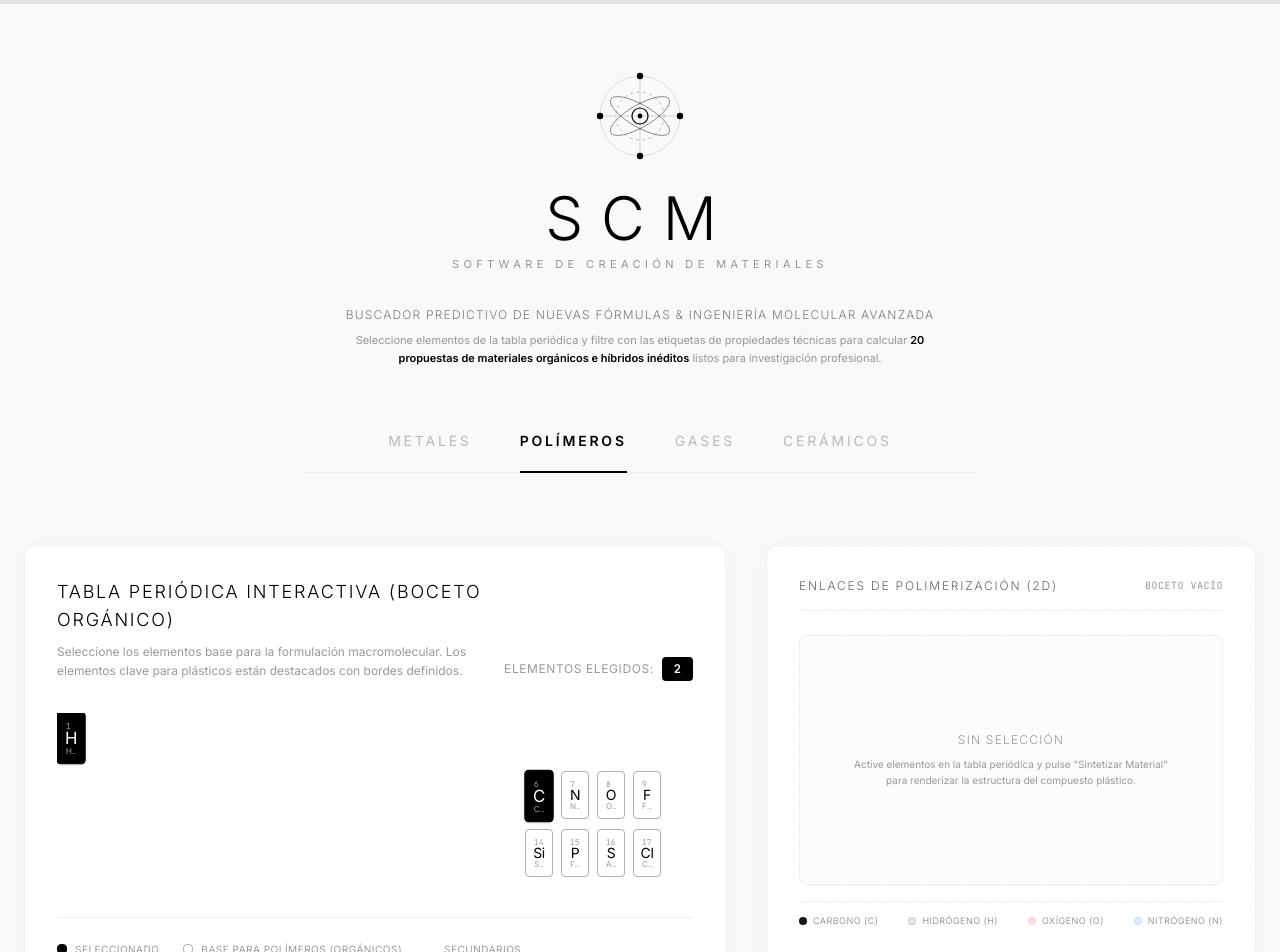
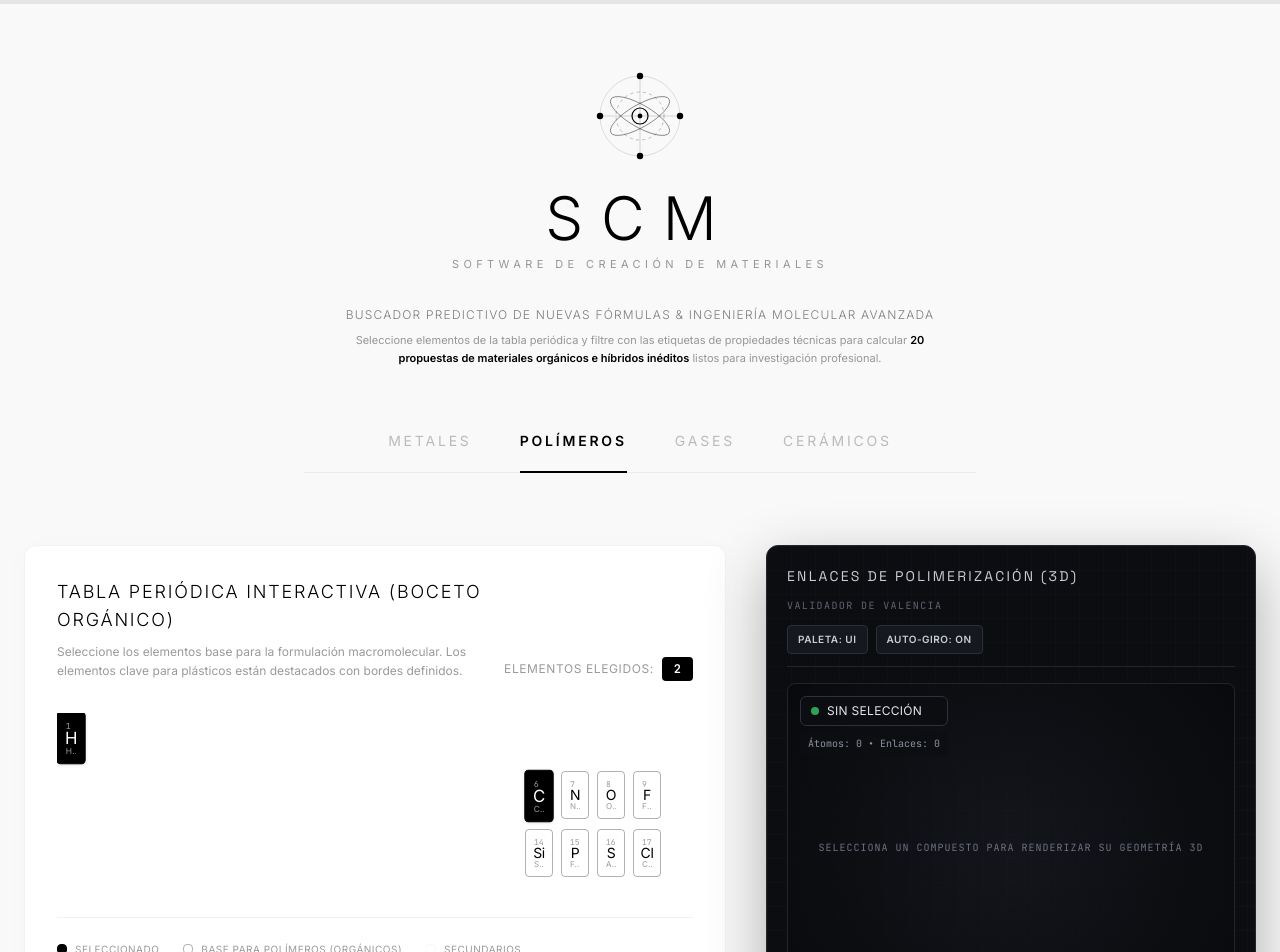
Before and after one commit to ShadowDrake-Eminence/SCM-Proyect, a Next.js app: page / in a window 1280 px wide. Shown: the top 952 px of the page. Built offline with nearby package versions, Linux system fonts and the light colour scheme.

Commit message:
Actualizacion del modelo de visualizacion molecular

```diff
--- a/package.json
+++ b/package.json
@@ -1,9 +1,11 @@
 {
   "dependencies": {
+    "@types/three": "^0.187.0",
     "lucide-react": "^1.25.0",
     "next": "^16.2.10",
     "react": "^19.2.7",
-    "react-dom": "^19.2.7"
+    "react-dom": "^19.2.7",
+    "three": "^0.187.0"
   },
   "devDependencies": {
     "@tailwindcss/postcss": "^4.3.3",
--- a/src/app/page.tsx
+++ b/src/app/page.tsx
@@ -479,6 +479,7 @@ export default function App() {
                 nodes={selectedCandidate?.molecularStructure?.nodes || []}
                 links={selectedCandidate?.molecularStructure?.links || []}
                 materialName={selectedCandidate?.name || ''}
+                formula={selectedCandidate?.formula || ''}
               />
             </div>
 
--- a/src/components/MoleculeVisualizer.tsx
+++ b/src/components/MoleculeVisualizer.tsx
@@ -1,4 +1,8 @@
-import React, { useEffect, useState } from 'react';
+'use client';
+
+import { useEffect, useRef, useState } from 'react';
+import * as THREE from 'three';
+import { OrbitControls } from 'three/examples/jsm/controls/OrbitControls.js';
 
 interface AtomNode {
   id: string;
@@ -19,197 +23,246 @@ interface MoleculeVisualizerProps {
   nodes: AtomNode[];
   links: AtomLink[];
   materialName: string;
+  formula?: string;
 }
 
-export default function MoleculeVisualizer({ nodes, links, materialName }: MoleculeVisualizerProps) {
-  const [vibrationOffset, setVibrationOffset] = useState<number>(0);
+type AtomStyle = { fill: string; ring: string; text?: string };
+
+const CPK_COLORS: Record<string, AtomStyle> = {
+  C: { fill: '#2b2d33', ring: '#6c727f' },
+  H: { fill: '#d8dce3', ring: '#ffffff', text: '#111111' },
+  O: { fill: '#a61c1c', ring: '#ea3838' },
+  N: { fill: '#1c4596', ring: '#3b73e0' },
+  F: { fill: '#288f4c', ring: '#42d475' },
+  Cl: { fill: '#1f7a3f', ring: '#34c768' },
+  Si: { fill: '#4b6e82', ring: '#6f9eb8' },
+  P: { fill: '#d97714', ring: '#ff9830' },
+  S: { fill: '#b59e1b', ring: '#ebd034', text: '#111111' },
+};
+
+const UI_COLORS: Record<string, AtomStyle> = {
+  C: { fill: '#34363b', ring: '#5a5f69' },
+  H: { fill: '#b85418', ring: '#e06b22' },
+  O: { fill: '#8f1d1d', ring: '#d63333' },
+  N: { fill: '#193b7a', ring: '#3468c7' },
+  F: { fill: '#1e6b3a', ring: '#2ea357' },
+  Cl: { fill: '#1b5e34', ring: '#2ea357' },
+  Si: { fill: '#2c5e66', ring: '#428a96' },
+  P: { fill: '#6e3582', ring: '#9f4fbd' },
+  S: { fill: '#8c7a19', ring: '#c7b02c' },
+};
+
+function getStyle(symbol: string, palette: 'ui' | 'cpk'): AtomStyle {
+  return (palette === 'ui' ? UI_COLORS : CPK_COLORS)[symbol] || { fill: '#4b5563', ring: '#9ca3af' };
+}
+
+function createLabelTexture(symbol: string, style: AtomStyle) {
+  const canvas = document.createElement('canvas');
+  canvas.width = 256;
+  canvas.height = 256;
+  const context = canvas.getContext('2d');
+  if (!context) return new THREE.CanvasTexture(canvas);
+
+  const center = 128;
+  context.beginPath();
+  context.arc(center, center, 112, 0, Math.PI * 2);
+  context.fillStyle = `${style.fill}f2`;
+  context.fill();
+  context.lineWidth = 9;
+  context.strokeStyle = style.ring;
+  context.stroke();
+  context.fillStyle = style.text || '#ffffff';
+  context.font = `bold ${symbol.length > 1 ? 70 : 88}px Arial`;
+  context.textAlign = 'center';
+  context.textBaseline = 'middle';
+  context.fillText(symbol, center, center + 3);
+
+  const texture = new THREE.CanvasTexture(canvas);
+  texture.needsUpdate = true;
+  return texture;
+}
+
+function addCylinder(
+  group: THREE.Group,
+  start: THREE.Vector3,
+  end: THREE.Vector3,
+  radius: number,
+  color: number,
+  opacity = 1,
+  offset = new THREE.Vector3(),
+) {
+  const direction = new THREE.Vector3().subVectors(end, start);
+  const length = direction.length();
+  const material = new THREE.MeshBasicMaterial({ color, transparent: opacity < 1, opacity });
+  const mesh = new THREE.Mesh(new THREE.CylinderGeometry(radius, radius, length, 10), material);
+  mesh.position.copy(start).add(end).multiplyScalar(0.5).add(offset);
+  mesh.quaternion.setFromUnitVectors(new THREE.Vector3(0, 1, 0), direction.normalize());
+  group.add(mesh);
+}
+
+export default function MoleculeVisualizer({ nodes, links, materialName, formula }: MoleculeVisualizerProps) {
+  const canvasRef = useRef<HTMLCanvasElement>(null);
+  const viewportRef = useRef<HTMLDivElement>(null);
+  const [palette, setPalette] = useState<'ui' | 'cpk'>('ui');
+  const [autoRotate, setAutoRotate] = useState(true);
 
   useEffect(() => {
-    let animId: number;
-    let t = 0;
-    const update = () => {
-      t += 0.05;
-      setVibrationOffset(Math.sin(t) * 0.4);
-      animId = requestAnimationFrame(update);
+    const canvas = canvasRef.current;
+    const viewport = viewportRef.current;
+    if (!canvas || !viewport || nodes.length === 0) return;
+
+    const renderer = new THREE.WebGLRenderer({ canvas, antialias: true, alpha: true });
+    renderer.setPixelRatio(Math.min(window.devicePixelRatio, 2));
+    renderer.setClearColor(0x000000, 0);
+
+    const scene = new THREE.Scene();
+    const camera = new THREE.PerspectiveCamera(42, 2, 0.1, 150);
+    camera.position.set(0, 1.8, 12);
+    scene.add(new THREE.AmbientLight(0xffffff, 0.82));
+    const light = new THREE.DirectionalLight(0xffffff, 0.8);
+    light.position.set(8, 12, 10);
+    scene.add(light);
+
+    const controls = new OrbitControls(camera, canvas);
+    controls.enableDamping = true;
+    controls.dampingFactor = 0.06;
+    controls.autoRotate = autoRotate;
+    controls.autoRotateSpeed = 0.9;
+
+    const molecule = new THREE.Group();
+    const positions = new Map<string, THREE.Vector3>();
+    const minX = Math.min(...nodes.map(node => node.x));
+    const maxX = Math.max(...nodes.map(node => node.x));
+    const centerX = (minX + maxX) / 2;
+    const scale = Math.max(0.013, Math.min(0.027, 7 / Math.max(1, maxX - minX)));
+
+    nodes.forEach((node) => {
+      const position = new THREE.Vector3((node.x - centerX) * scale, -(node.y - 110) * scale, (node.x % 3) * 0.12);
+      positions.set(node.id, position);
+      const style = getStyle(node.label, palette);
+      const atom = new THREE.Group();
+      atom.position.copy(position);
+      atom.add(new THREE.Mesh(
+        new THREE.SphereGeometry(Math.max(0.18, node.size * 0.018), 20, 20),
+        new THREE.MeshStandardMaterial({ color: style.fill, roughness: 0.4, metalness: 0.1 }),
+      ));
+      const label = new THREE.Sprite(new THREE.SpriteMaterial({
+        map: createLabelTexture(node.label, style),
+        depthTest: false,
+      }));
+      const labelSize = Math.max(0.46, node.size * 0.041);
+      label.scale.set(labelSize, labelSize, 1);
+      label.renderOrder = 2;
+      atom.add(label);
+      molecule.add(atom);
+    });
+
+    links.forEach((link) => {
+      const start = positions.get(link.source);
+      const end = positions.get(link.target);
+      if (!start || !end) return;
+      const direction = new THREE.Vector3().subVectors(end, start);
+      const perpendicular = new THREE.Vector3(0, 0, 1).cross(direction).normalize();
+      if (perpendicular.lengthSq() < 0.01) perpendicular.set(1, 0, 0);
+      const bondColor = link.type === 'double' ? 0x7d8594 : 0x626878;
+      if (link.type === 'double') {
+        addCylinder(molecule, start, end, 0.045, bondColor, 1, perpendicular.clone().multiplyScalar(0.085));
+        addCylinder(molecule, start, end, 0.045, bondColor, 1, perpendicular.clone().multiplyScalar(-0.085));
+      } else {
+        addCylinder(molecule, start, end, 0.052, bondColor);
+      }
+    });
+
+    scene.add(molecule);
+
+    const resize = () => {
+      const width = viewport.clientWidth;
+      const height = viewport.clientHeight;
+      renderer.setSize(width, height, false);
+      camera.aspect = width / Math.max(height, 1);
+      camera.updateProjectionMatrix();
     };
-    update();
-    return () => cancelAnimationFrame(animId);
-  }, []);
+    const observer = new ResizeObserver(resize);
+    observer.observe(viewport);
+    resize();
 
-  const minX = Math.min(...nodes.map(n => n.x), 50);
-  const maxX = Math.max(...nodes.map(n => n.x), 300);
-  const minY = Math.min(...nodes.map(n => n.y), 40);
-  const maxY = Math.max(...nodes.map(n => n.y), 160);
+    let frame = 0;
+    const animate = () => {
+      frame = requestAnimationFrame(animate);
+      controls.update();
+      renderer.render(scene, camera);
+    };
+    animate();
 
-  const width = Math.max(380, maxX - minX + 100);
-  const height = Math.max(220, maxY - minY + 100);
+    return () => {
+      cancelAnimationFrame(frame);
+      observer.disconnect();
+      controls.dispose();
+      molecule.traverse((object) => {
+        if (object instanceof THREE.Mesh || object instanceof THREE.Sprite) {
+          object.geometry?.dispose();
+          const material = object.material;
+          if (Array.isArray(material)) material.forEach(item => item.dispose());
+          else material.dispose();
+        }
+      });
+      renderer.dispose();
+    };
+  }, [nodes, links, palette, autoRotate]);
 
-  const dx = minX - 40;
-  const dy = minY - 30;
-
-  // Modern soft minimal color palette for atoms
-  const getAtomStyle = (label: string) => {
-    switch (label) {
-      case 'C':
-        return { fill: 'bg-neutral-900 text-white dark:bg-white dark:text-black', colorCode: '#171717', darkColorCode: '#ffffff' };
-      case 'H':
-        return { fill: 'bg-neutral-100 text-neutral-800 dark:bg-neutral-900 dark:text-neutral-200', colorCode: '#f5f5f5', darkColorCode: '#171717' };
-      case 'O':
-        return { fill: 'bg-red-50 text-red-700 dark:bg-red-950/40 dark:text-red-400', colorCode: '#fecaca', darkColorCode: '#7f1d1d' };
-      case 'N':
-        return { fill: 'bg-blue-50 text-blue-700 dark:bg-blue-950/40 dark:text-blue-400', colorCode: '#bfdbfe', darkColorCode: '#1e3a8a' };
-      case 'F':
-        return { fill: 'bg-emerald-50 text-emerald-700 dark:bg-emerald-950/40 dark:text-emerald-400', colorCode: '#a7f3d0', darkColorCode: '#064e3b' };
-      case 'Cl':
-        return { fill: 'bg-amber-50 text-amber-700 dark:bg-amber-950/40 dark:text-amber-400', colorCode: '#fde68a', darkColorCode: '#78350f' };
-      default:
-        return { fill: 'bg-neutral-50 text-neutral-600 dark:bg-neutral-900 dark:text-neutral-400', colorCode: '#f5f5f5', darkColorCode: '#262626' };
-    }
-  };
+  const elementSymbols = [...new Set(nodes.map(node => node.label))];
+  const atomCount = nodes.length;
+  const bondCount = links.length;
 
   return (
-    <div className="bg-white dark:bg-black/40 border border-black/5 dark:border-white/10 rounded-xl p-8 shadow-[0_4px_30px_rgba(0,0,0,0.02)] relative flex flex-col justify-between overflow-hidden">
-      {/* Background elegant grid line */}
-      <div className="absolute inset-0 bg-[linear-gradient(to_right,#00000003_1px,transparent_1px),linear-gradient(to_bottom,#00000003_1px,transparent_1px)] dark:bg-[linear-gradient(to_right,#ffffff03_1px,transparent_1px),linear-gradient(to_bottom,#ffffff03_1px,transparent_1px)] bg-[size:20px_20px] pointer-events-none" />
-
-      {/* Card Header */}
-      <div className="relative z-10 flex items-center justify-between border-b border-black/5 dark:border-white/10 pb-4 mb-6">
-        <span className="font-sans font-light text-xs text-black/60 dark:text-white/60 tracking-[0.15em] uppercase">
-          Enlaces de Polimerización (2D)
-        </span>
-        <div className="text-[10px] uppercase tracking-wider text-black/40 dark:text-white/40 font-mono">
-          {materialName ? 'Estructura Macromolecular' : 'Boceto vacío'}
+    <div className="relative overflow-hidden rounded-xl border border-[#22252a] bg-[#0c0d10] p-5 text-[#b0b5be] shadow-[0_20px_60px_rgba(0,0,0,0.3)]">
+      <div className="pointer-events-none absolute inset-0 opacity-70 [background-image:linear-gradient(to_right,rgba(255,255,255,0.025)_1px,transparent_1px),linear-gradient(to_bottom,rgba(255,255,255,0.025)_1px,transparent_1px)] [background-size:24px_24px]" />
+      <div className="relative z-10 mb-4 flex flex-wrap items-center justify-between gap-3 border-b border-[#22252a] pb-3">
+        <div className="flex flex-wrap items-baseline gap-3">
+          <span className="font-display text-sm uppercase tracking-[0.16em] text-[#c8cdd6]">Enlaces de Polimerización (3D)</span>
+          <span className="font-mono text-[10px] uppercase tracking-[0.14em] text-[#5e6470]">Validador de Valencia</span>
+        </div>
+        <div className="flex gap-2">
+          <button type="button" onClick={() => setPalette(value => value === 'ui' ? 'cpk' : 'ui')} className="rounded border border-[#2b2f38] bg-[#15181f] px-2.5 py-1.5 text-[10px] font-semibold uppercase tracking-wider text-[#c8cdd6] transition hover:border-[#525a6b]">
+            Paleta: {palette === 'ui' ? 'UI' : 'CPK'}
+          </button>
+          <button type="button" onClick={() => setAutoRotate(value => !value)} className="rounded border border-[#2b2f38] bg-[#15181f] px-2.5 py-1.5 text-[10px] font-semibold uppercase tracking-wider text-[#c8cdd6] transition hover:border-[#525a6b]">
+            Auto-Giro: {autoRotate ? 'ON' : 'OFF'}
+          </button>
         </div>
       </div>
 
-      {/* SVG Canvas Area */}
-      <div className="relative z-10 w-full h-[250px] flex items-center justify-center bg-neutral-50/50 dark:bg-neutral-950/20 rounded-lg border border-black/5 dark:border-white/5 p-4 overflow-hidden">
-        {nodes.length === 0 ? (
-          <div className="flex flex-col items-center justify-center text-center max-w-xs text-black/40 dark:text-white/40 font-sans">
-            <span className="text-xs uppercase tracking-widest font-light mb-2">Sin selección</span>
-            <span className="text-[10px] leading-relaxed">
-              Active elementos en la tabla periódica y pulse "Sintetizar Material" para renderizar la estructura del compuesto plástico.
-            </span>
+      <div ref={viewportRef} className="relative z-10 h-[330px] overflow-hidden rounded-lg border border-[#22252a] bg-[radial-gradient(circle_at_center,rgba(25,28,36,0.55),rgba(8,9,12,0.9))]">
+        <canvas ref={canvasRef} className="block h-full w-full cursor-grab active:cursor-grabbing" />
+        <div className="pointer-events-none absolute left-3 top-3 flex max-w-[85%] flex-col gap-1.5">
+          <div className="flex items-center gap-2 rounded-md border border-[#2c313c] bg-[#0c0e12e0] px-2.5 py-1.5 text-xs tracking-wide text-[#e2e6ed] backdrop-blur">
+            <span className="h-2 w-2 rounded-full bg-[#2ea357]" />
+            {materialName ? 'ESTRUCTURA QUÍMICAMENTE VÁLIDA' : 'SIN SELECCIÓN'}
           </div>
-        ) : (
-          <svg
-            viewBox={`${dx} ${dy} ${width} ${height}`}
-            className="w-full h-full max-h-[230px]"
-          >
-            {/* Links / Bonds Rendering */}
-            {links.map((link, idx) => {
-              const sourceNode = nodes.find(n => n.id === link.source);
-              const targetNode = nodes.find(n => n.id === link.target);
-
-              if (!sourceNode || !targetNode) return null;
-
-              // Apply gentle vibration offset to coords
-              const sx = sourceNode.x + (idx % 2 === 0 ? vibrationOffset : -vibrationOffset);
-              const sy = sourceNode.y + (idx % 3 === 0 ? vibrationOffset : -vibrationOffset);
-              const tx = targetNode.x + (idx % 2 === 1 ? vibrationOffset : -vibrationOffset);
-              const ty = targetNode.y + (idx % 3 === 1 ? vibrationOffset : -vibrationOffset);
-
-              if (link.type === 'double') {
-                // Draw two parallel lines for double covalent bonds
-                const dxVal = tx - sx;
-                const dyVal = ty - sy;
-                const len = Math.sqrt(dxVal * dxVal + dyVal * dyVal);
-                const ox = (-dyVal / len) * 2.5; // perpendicular offset
-                const oy = (dxVal / len) * 2.5;
-
-                return (
-                  <g key={`link-${idx}`}>
-                    <line
-                      x1={sx + ox}
-                      y1={sy + oy}
-                      x2={tx + ox}
-                      y2={ty + oy}
-                      className="stroke-neutral-300 dark:stroke-neutral-700"
-                      strokeWidth="1.5"
-                    />
-                    <line
-                      x1={sx - ox}
-                      y1={sy - oy}
-                      x2={tx - ox}
-                      y2={ty - oy}
-                      className="stroke-neutral-300 dark:stroke-neutral-700"
-                      strokeWidth="1.5"
-                    />
-                  </g>
-                );
-              }
-
-              return (
-                <line
-                  key={`link-${idx}`}
-                  x1={sx}
-                  y1={sy}
-                  x2={tx}
-                  y2={ty}
-                  className="stroke-neutral-300 dark:stroke-neutral-700"
-                  strokeWidth="2"
-                  strokeLinecap="round"
-                />
-              );
-            })}
-
-            {/* Nodes / Atoms Rendering */}
-            {nodes.map((node, idx) => {
-              const nx = node.x + (idx % 2 === 0 ? vibrationOffset : -vibrationOffset);
-              const ny = node.y + (idx % 3 === 0 ? vibrationOffset : -vibrationOffset);
-
-              return (
-                <g key={node.id}>
-                  {/* Background halo */}
-                  <circle
-                    cx={nx}
-                    cy={ny}
-                    r={node.size + 4}
-                    fill="currentColor"
-                    className="text-black/5 dark:text-white/5"
-                  />
-
-                  {/* Central Atom Circle */}
-                  <circle
-                    cx={nx}
-                    cy={ny}
-                    r={node.size}
-                    fill={node.color}
-                    className="stroke-neutral-300 dark:stroke-neutral-700"
-                    strokeWidth="1.5"
-                  />
-
-                  {/* Chemical Label */}
-                  <text
-                    x={nx}
-                    y={ny + 0.5}
-                    textAnchor="middle"
-                    dominantBaseline="middle"
-                    className="font-sans font-semibold text-[9px] select-none fill-white"
-                  >
-                    {node.label}
-                  </text>
-                </g>
-              );
-            })}
-          </svg>
+          <div className="rounded bg-[#0c0e12bf] px-2 py-1 font-mono text-[10px] text-[#8b92a1]">
+            {formula ? `Fórmula: ${formula} • ` : ''}Átomos: {atomCount} • Enlaces: {bondCount}
+          </div>
+        </div>
+        {!nodes.length && (
+          <div className="absolute inset-0 flex items-center justify-center text-center font-mono text-[10px] uppercase tracking-widest text-[#6c7382]">
+            Selecciona un compuesto para renderizar su geometría 3D
+          </div>
         )}
+        <div className="pointer-events-none absolute bottom-2 left-3 rounded bg-[#0a0b0ecc] px-2 py-1 text-[10px] text-[#6c7382]">
+          Arrastra para orbitar • Rueda para acercar
+        </div>
       </div>
 
-      {/* Mini Legend Footer */}
-      <div className="relative z-10 flex flex-wrap items-center justify-between gap-2 mt-4 text-[9px] font-sans uppercase tracking-wider text-black/40 dark:text-white/40 border-t border-black/5 dark:border-white/10 pt-3">
-        <span className="flex items-center gap-1.5">
-          <span className="w-2 h-2 rounded-full bg-neutral-900 dark:bg-white inline-block border border-black/10 dark:border-white/10" /> Carbono (C)
-        </span>
-        <span className="flex items-center gap-1.5">
-          <span className="w-2 h-2 rounded-full bg-neutral-200 inline-block border border-black/10" /> Hidrógeno (H)
-        </span>
-        <span className="flex items-center gap-1.5">
-          <span className="w-2 h-2 rounded-full bg-red-100 dark:bg-red-950 inline-block border border-red-200 dark:border-red-900" /> Oxígeno (O)
-        </span>
-        <span className="flex items-center gap-1.5">
-          <span className="w-2 h-2 rounded-full bg-blue-100 dark:bg-blue-950 inline-block border border-blue-200 dark:border-blue-900" /> Nitrógeno (N)
-        </span>
+      <div className="relative z-10 mt-4 flex flex-wrap gap-x-5 gap-y-2 border-t border-[#22252a] pt-3">
+        {elementSymbols.map(symbol => {
+          const style = getStyle(symbol, palette);
+          return (
+            <div key={symbol} className="flex items-center gap-2 text-[10px] font-semibold uppercase tracking-wider text-[#8a919e]">
+              <span className="h-2.5 w-2.5 rounded-full border" style={{ backgroundColor: style.fill, borderColor: style.ring }} />
+              {symbol}
+            </div>
+          );
+        })}
       </div>
     </div>
   );
```
Also changed, not shown: 1 other file (tests, documents, lock files or other folders).
